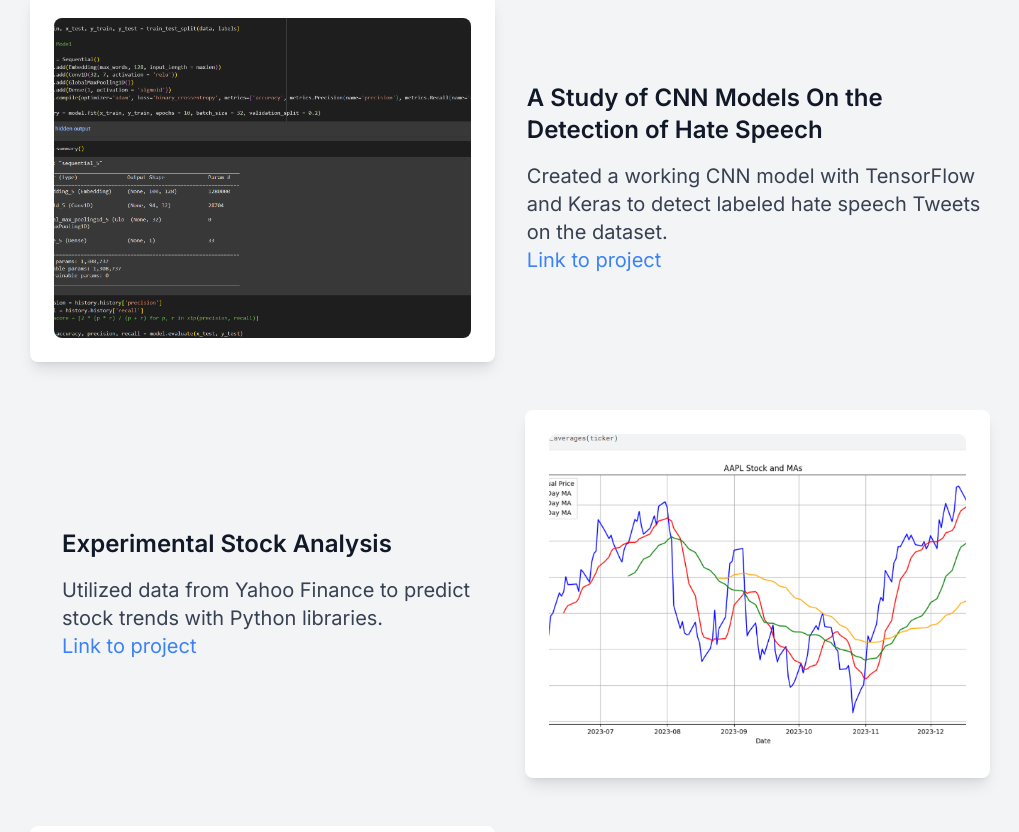
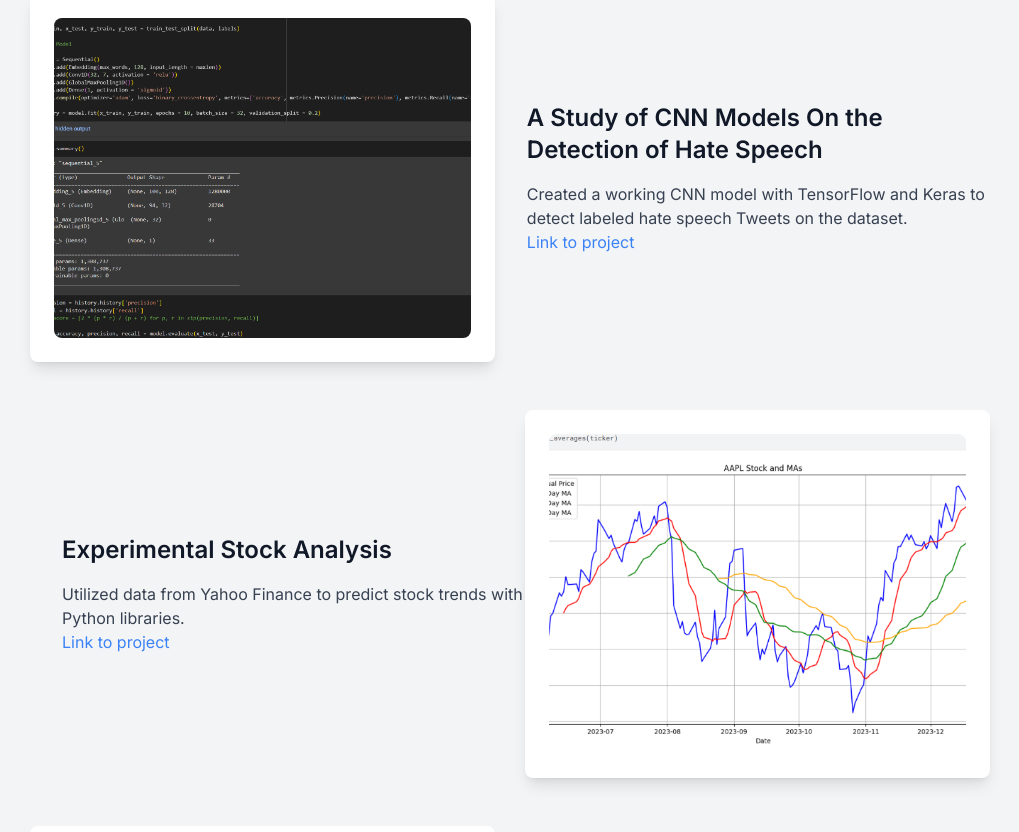
Before and after one commit to Foxy0309/Nathan-Setiawan-Portfolio, a Next.js app: page / in a window 1280 px wide. Shown: the part 800-1632 px from the top of the page, without its empty margins (130-1149 px from the left). Built offline with nearby package versions, Linux system fonts and the light colour scheme.

Commit message:
fifth commit

```diff
--- a/src/app/page.js
+++ b/src/app/page.js
@@ -148,7 +148,7 @@ export default function Home() {
                   </div>
                   <div className="flex flex-col justify-center w-full lg:w-1/2 text-center lg:text-left">
                     <h3 className="text-2xl font-semibold text-gray-900 dark:text-gray-100">{project.title}</h3>
-                    <p className="text-xl mt-4 text-gray-700 dark:text-gray-300" dangerouslySetInnerHTML={{ __html: project.description }}></p>
+                    <p className="text-m mt-4 text-gray-700 dark:text-gray-300" dangerouslySetInnerHTML={{ __html: project.description }}></p>
                   </div>
                 </div>
                 {index === 3 && (
```
